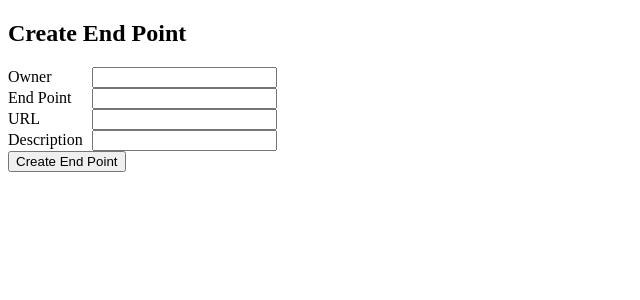
After one commit to mirguest/MirguestIssueReport, a Python web app: template DIRAC/BES/BADGER/DataTransfer/core/template/endpoint_new.html in a window 1280 px wide. The commit adds this page. Shown: the top 300 px of the page, without its empty margins (0-640 px from the left). Run offline with Jinja, Linux system fonts and the light colour scheme; the template is opened without the code that fills it, so the values that code supplies are empty.

Commit message:
create new endpoint.

```diff
--- a/DIRAC/BES/BADGER/DataTransfer/core/Monitor.py
+++ b/DIRAC/BES/BADGER/DataTransfer/core/Monitor.py
@@ -63,6 +63,9 @@ class Monitor(object):
 
     def list_endpoints(self):
         return self.m_endpoint.get_all()
+
+    def create_endpoint(self, endpoint, description, owner, url):
+        self.m_endpoint.create_endpoint(endpoint, description, owner, url)
 
     # End For web API
 
--- a/DIRAC/BES/BADGER/DataTransfer/core/TransferRequest.py
+++ b/DIRAC/BES/BADGER/DataTransfer/core/TransferRequest.py
@@ -14,6 +14,7 @@ import tornado.escape
 from Monitor import gMonitor
 
 from EndpointHandler import EndPointListHandler
+from EndpointHandler import EndPointNewHandler
 
 class MainHandler(tornado.web.RequestHandler):
     def get(self):
@@ -94,6 +95,7 @@ application = tornado.web.Application([
     (r"/request/(.+)", RequestListFileHandler),
     (r"/request/*", RequestListHandler),
     (r"/endpoint/*", EndPointListHandler),
+    (r"/endpoint/new", EndPointNewHandler),
     (r"/.*", MainHandler),
 ], **settings)
 
--- a/DIRAC/BES/BADGER/DataTransfer/core/template/endpoint_list.html
+++ b/DIRAC/BES/BADGER/DataTransfer/core/template/endpoint_list.html
@@ -5,6 +5,9 @@
     <link rel="stylesheet" type="text/css" href="/static/transfer.css"/>
 </head>
 <body>
+    <h2>
+        <a href="/endpoint/new">Create End Point</a>
+    </h2>
     <h2>Active End Points</h2>
     <table>
         <tr>
--- /dev/null
+++ b/DIRAC/BES/BADGER/DataTransfer/core/template/endpoint_new.html
@@ -0,0 +1,30 @@
+<!DOCTYPE HTML>
+<html>
+<head>
+    <meta http-equiv="Content-Type" content="text/html; charset=UTF-8" />
+    <link rel="stylesheet" type="text/css" href="/static/transfer.css"/>
+</head>
+<body>
+    <h2>Create End Point</h2>
+    <form action="/endpoint/new" method="post">
+        <div class="entry">
+            <label for="owner">Owner</label>
+            <input type="text" name="owner" id="owner"/>
+        </div>
+        <div class="entry">
+            <label for="ep_name">End Point</label>
+            <input type="text" name="ep_name" id="ep_name"/>
+        </div>
+        <div class="entry">
+            <label for="url">URL</label>
+            <input type="text" name="url" id="url"/>
+        </div>
+        <div class="entry">
+            <label for="description">Description</label>
+            <input type="text" name="description" id="description"/>
+        </div>
+        <div>
+        <input type="submit" value="Create End Point">
+        </div>
+    </form>
+</body>
```
Also changed, not shown: DIRAC/BES/BADGER/DataTransfer/core/EndpointHandler.py (+16 -0 lines), DIRAC/BES/BADGER/DataTransfer/core/template/request_new.html (+5 -4 lines).
